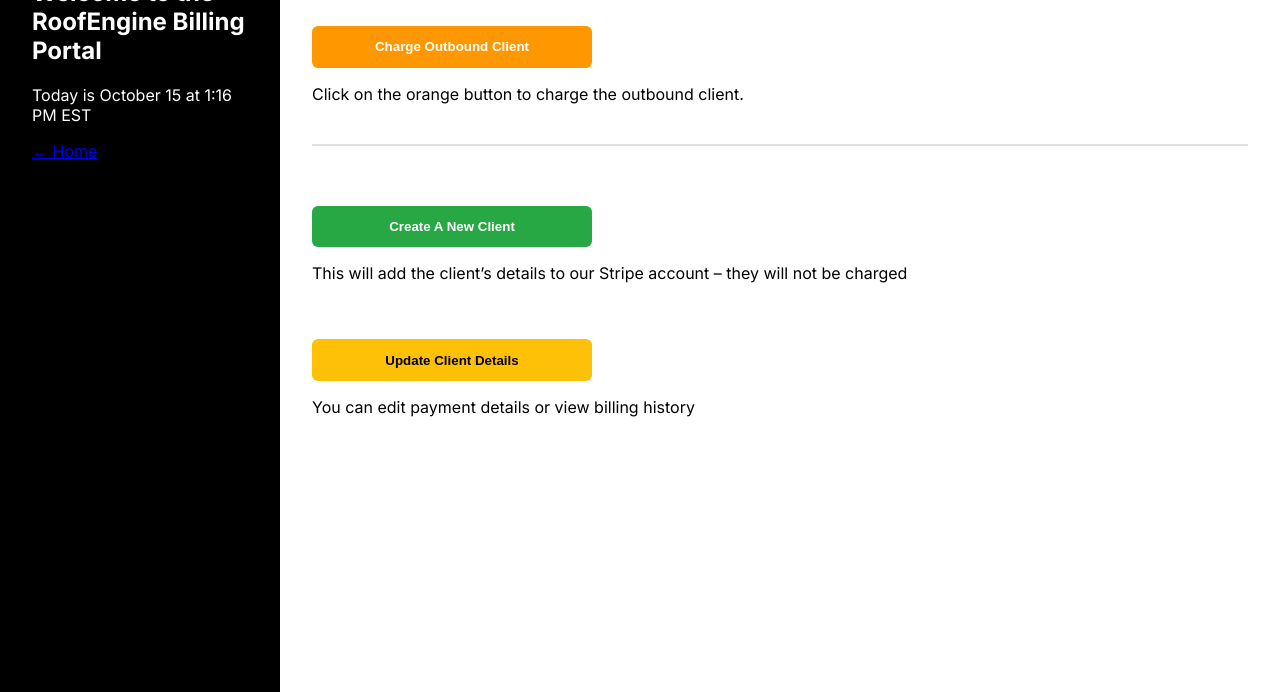
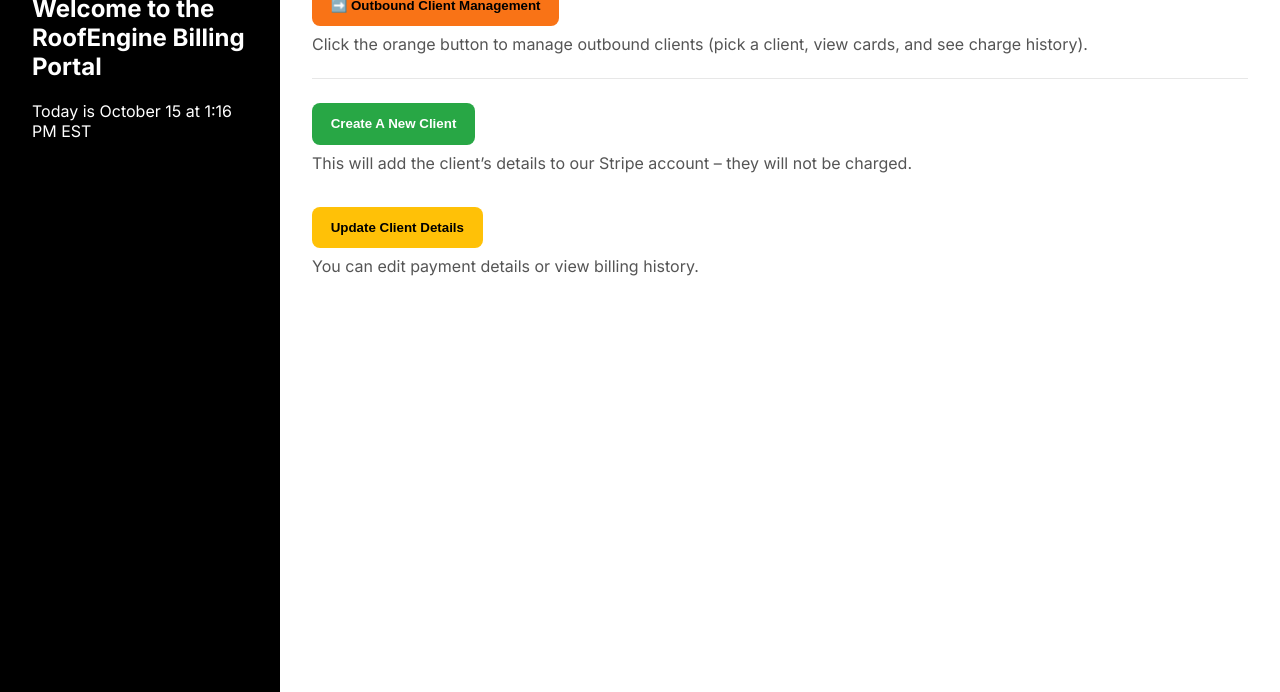
Before and after one commit to alex-roofengine/stripe-netlify-portal, a website: page public/index.html in a window 1280 px wide. Shown: the part 108-800 px from the top of the page. Drawn offline with Linux system fonts and the light colour scheme.

Commit message:
Update index.html

```diff
--- a/public/index.html
+++ b/public/index.html
@@ -1,99 +1,62 @@
 <!DOCTYPE html>
 <html lang="en">
 <head>
-  <meta charset="UTF-8" />
-  <meta name="viewport" content="width=device-width, initial-scale=1" />
+  <meta charset="UTF-8" /><meta name="viewport" content="width=device-width, initial-scale=1" />
   <title>Home</title>
-  <link rel="preconnect" href="https://fonts.googleapis.com">
-  <link rel="preconnect" href="https://fonts.gstatic.com" crossorigin>
+  <link rel="preconnect" href="https://fonts.googleapis.com"><link rel="preconnect" href="https://fonts.gstatic.com" crossorigin>
   <link href="https://fonts.googleapis.com/css2?family=Inter:wght@400;600;700&display=swap" rel="stylesheet">
   <style>
-    body,html {
-      margin:0;
-      padding:0;
-      height:100%;
-      font-family:'Inter',sans-serif;
-    }
-    .sidebar {
-      background:#000;
-      color:#fff;
-      width:280px;
-      position:fixed;
-      height:100%;
-      padding:2em;
-      box-sizing:border-box;
-    }
-    .content {
-      margin-left:280px;
-      padding:2em;
-    }
-    h1 { font-weight:600 }
-    .btn {
-      display:inline-block;
-      border:none;
-      border-radius:6px;
-      font-weight:600;
-      cursor:pointer;
-      padding:1em 2em;
-      width:280px;
-      text-align:center;
-      margin-top:20px;
-    }
-    .btn-orange { background:#ff9800; color:#fff; }
-    .btn-green { background:#28a745; color:#fff; }
-    .btn-yellow { background:#ffc107; color:#000; margin-top:40px; }
-    .divider {
-      border-top:2px solid #e0e0e0;
-      margin:40px 0;
-    }
+    body,html{margin:0;padding:0;height:100%;font-family:'Inter',sans-serif}
+    .sidebar{background:#000;color:#fff;width:280px;position:fixed;height:100%;padding:2em;box-sizing:border-box}
+    .sidebar img{width:150px;margin-bottom:1em}
+    .content{margin-left:280px;padding:2em}
+    h1{font-weight:600;margin-top:0}
+
+    .btn{display:inline-block;border:none;border-radius:8px;font-weight:700;cursor:pointer;padding:1em 1.4em}
+    .btn-orange{background:#f97316;color:#000}
+    .btn-green{background:#28a745;color:#fff}
+    .btn-yellow{background:#ffc107;color:#000}
+    p.helper{margin:.5em 0 1.5em 0;color:#555}
+
+    hr{border:none;border-top:1px solid #e7e7e7;margin:1.5em 0}
+
     @media(max-width:768px){
-      .sidebar { position:relative; width:100%; height:auto; padding:1em; }
-      .content { margin-left:0; padding:1em; }
-      .btn { width:100%; margin-bottom:.75em; }
+      .sidebar{position:relative;width:100%;height:auto;padding:1em}
+      .content{margin-left:0;padding:1em}
+      .btn{width:100%;margin-bottom:.5em}
     }
   </style>
 </head>
 <body>
   <div class="sidebar">
-    <img src="assets/logo.svg" width="150" alt="RoofEngine" />
+    <img src="assets/logo.svg" alt="RoofEngine" />
     <h2>Welcome to the<br/>RoofEngine Billing Portal</h2>
     <p id="timestamp"></p>
-    <p id="context"></p>
-    <a href="index.html" class="home">← Home</a>
   </div>
 
   <div class="content">
     <h1>What do you want to do?</h1>
 
-    <!-- 🔶 Outbound Button -->
-    <button class="btn btn-orange" onclick="location.href='outbound.html'">Charge Outbound Client</button>
-    <p>Click on the orange button to charge the outbound client.</p>
+    <!-- New: Outbound Client Management entry -->
+    <button class="btn btn-orange" onclick="location.href='outbound-select.html'">➡️ Outbound Client Management</button>
+    <p class="helper">Click the orange button to manage outbound clients (pick a client, view cards, and see charge history).</p>
 
-    <div class="divider"></div>
+    <hr />
 
-    <!-- Existing buttons -->
+    <!-- Existing actions -->
     <button class="btn btn-green" onclick="location.href='create.html'">Create A New Client</button>
-    <p>This will add the client’s details to our Stripe account – they will not be charged</p>
+    <p class="helper">This will add the client’s details to our Stripe account – they will not be charged.</p>
 
-    <button class="btn btn-yellow" onclick="location.href='update-select.html'">Update Client Details</button>
-    <p>You can edit payment details or view billing history</p>
+    <button class="btn btn-yellow" style="margin-top:10px" onclick="location.href='update-select.html'">Update Client Details</button>
+    <p class="helper">You can edit payment details or view billing history.</p>
   </div>
 
   <script>
-    function updateTime() {
-      const opts = {
-        timeZone:'America/New_York',
-        month:'long',
-        day:'numeric',
-        hour:'numeric',
-        minute:'2-digit',
-        hour12:true
-      };
-      document.getElementById('timestamp').textContent =
-        'Today is ' + new Intl.DateTimeFormat('en-US', opts).format(new Date()) + ' EST';
+    function updateTime(){
+      const opts={timeZone:'America/New_York',month:'long',day:'numeric',hour:'numeric',minute:'2-digit',hour12:true};
+      document.getElementById('timestamp').textContent='Today is '+new Intl.DateTimeFormat('en-US',opts).format(new Date())+' EST';
     }
-    updateTime();
-    setInterval(updateTime,60000);
+    updateTime();setInterval(updateTime,60000);
   </script>
 </body>
 </html>
```
